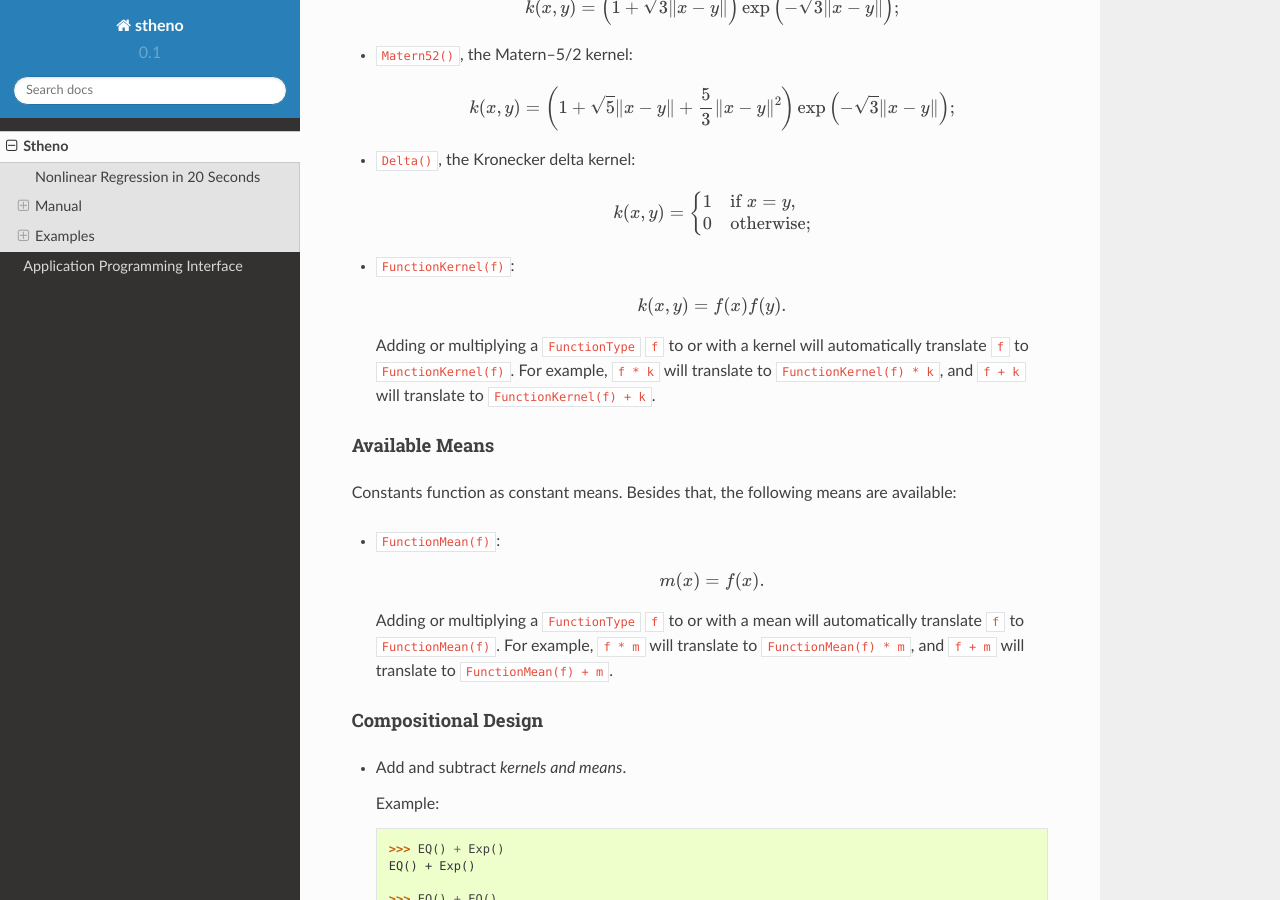
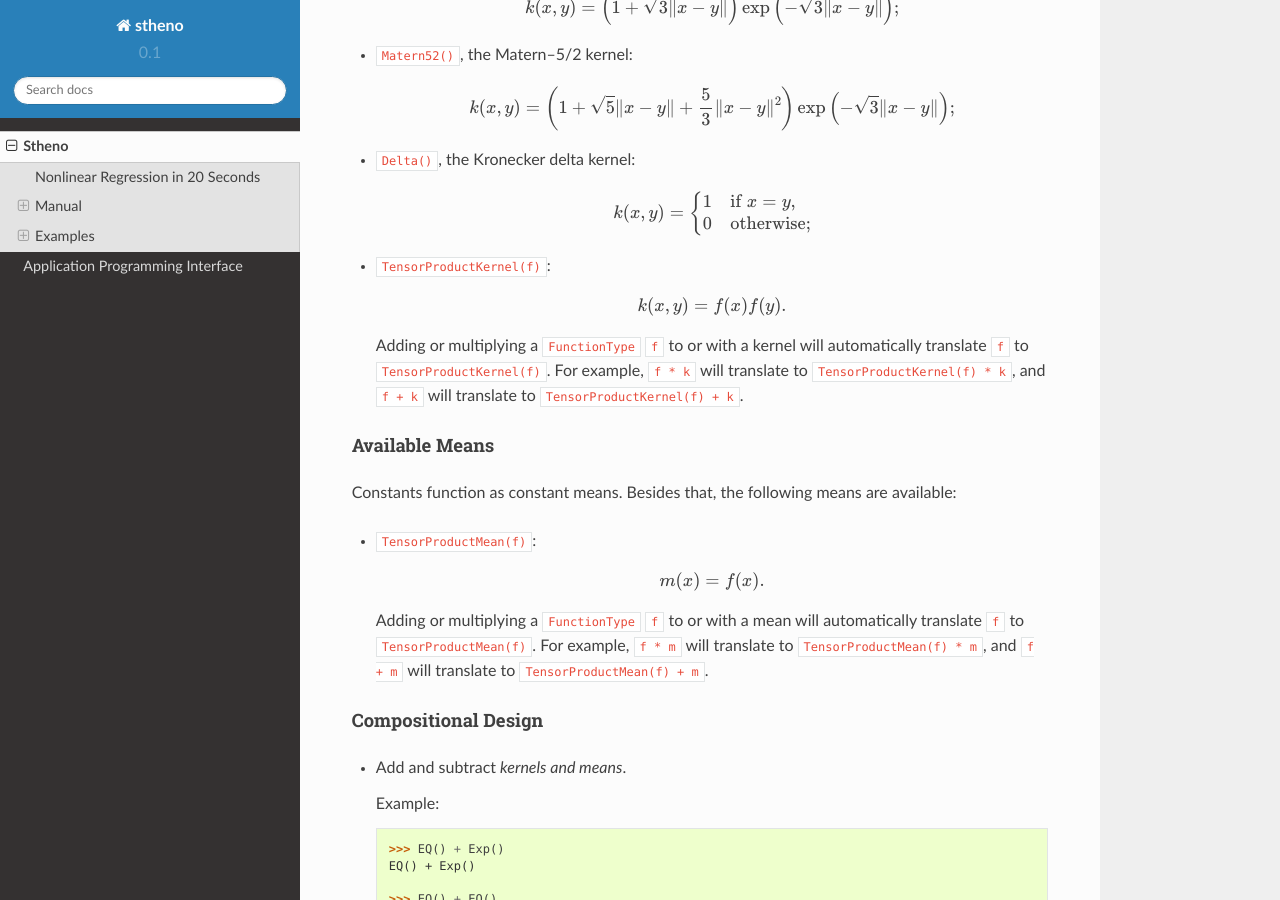
Before and after one commit to wesselb/stheno, a Sphinx documentation site: the page built from doc/readme.rst, in a window 1280 px wide and 900 px high, scrolled down 2441 px. Built offline with Sphinx 7.4.7 and the Read the Docs theme 2.0.0, drawn with Linux system fonts in a browser that asks for light colours; some of the changed text lies outside the part shown.

```diff
--- a/doc/readme.rst
+++ b/doc/readme.rst
@@ -149,14 +149,14 @@ kernels are available:
           0 & \text{otherwise};
          \end{cases}
 
--  ``FunctionKernel(f)``:
+-  ``TensorProductKernel(f)``:
 
    .. math::  k(x, y) = f(x)f(y).
 
    Adding or multiplying a ``FunctionType`` ``f`` to or with a kernel
-   will automatically translate ``f`` to ``FunctionKernel(f)``. For
-   example, ``f * k`` will translate to ``FunctionKernel(f) * k``, and
-   ``f + k`` will translate to ``FunctionKernel(f) + k``.
+   will automatically translate ``f`` to ``TensorProductKernel(f)``. For
+   example, ``f * k`` will translate to ``TensorProductKernel(f) * k``,
+   and ``f + k`` will translate to ``TensorProductKernel(f) + k``.
 
 Available Means
 ^^^^^^^^^^^^^^^
@@ -164,14 +164,14 @@ Available Means
 Constants function as constant means. Besides that, the following means
 are available:
 
--  ``FunctionMean(f)``:
+-  ``TensorProductMean(f)``:
 
    .. math::  m(x) = f(x).
 
    Adding or multiplying a ``FunctionType`` ``f`` to or with a mean will
-   automatically translate ``f`` to ``FunctionMean(f)``. For example,
-   ``f * m`` will translate to ``FunctionMean(f) * m``, and ``f + m``
-   will translate to ``FunctionMean(f) + m``.
+   automatically translate ``f`` to ``TensorProductMean(f)``. For
+   example, ``f * m`` will translate to ``TensorProductMean(f) * m``,
+   and ``f + m`` will translate to ``TensorProductMean(f) + m``.
 
 Compositional Design
 ^^^^^^^^^^^^^^^^^^^^
--- a/readme_example3_parametric.py
+++ b/readme_example3_parametric.py
@@ -27,7 +27,7 @@ y_obs = s.run(y.condition(f @ x, f_true)(x_obs).sample())
 model.revert_prior()
 
 # Learn.
-lml = y(x_obs).log_pdf(y_obs)
+lml = y(x_obs).logpdf(y_obs)
 SOI(-lml).minimize(s)
 
 # Print the learned parameters.
--- a/readme_example7_gpar.py
+++ b/readme_example7_gpar.py
@@ -46,10 +46,10 @@ y1_obs = np.sin(x_obs1) + 0.1 * np.random.randn(*x_obs1.shape)
 y2_obs = np.sin(x_obs2) ** 2 + 0.1 * np.random.randn(*x_obs2.shape)
 
 # Learn.
-lml1 = y1(x_obs1).log_pdf(y1_obs)
+lml1 = y1(x_obs1).logpdf(y1_obs)
 SOI(-lml1, var_list=vs1.vars).minimize(s)
 
-lml2 = y2(np.stack((x_obs2, y1_obs[inds2]), axis=1)).log_pdf(y2_obs)
+lml2 = y2(np.stack((x_obs2, y1_obs[inds2]), axis=1)).logpdf(y2_obs)
 SOI(-lml2, var_list=vs2.vars).minimize(s)
 
 # Predict first output.
--- a/readme_example8_gp-rnn.py
+++ b/readme_example8_gp-rnn.py
@@ -55,8 +55,8 @@ f_gp_rnn = (1 + a) * rnn + b
 y_gp_rnn = f_gp_rnn + e
 
 # Construct evidences.
-lml_rnn = y_rnn(x_obs).log_pdf(y_obs)
-lml_gp_rnn = y_gp_rnn(x_obs).log_pdf(y_obs)
+lml_rnn = y_rnn(x_obs).logpdf(y_obs)
+lml_gp_rnn = y_gp_rnn(x_obs).logpdf(y_obs)
 
 # Construct optimisers and initialise.
 opt_rnn = tf.train.AdamOptimizer(1e-2).minimize(
```
Also changed, not shown: other parts of doc/readme.rst (+5 -5 lines), README.md (+5 -5 lines), doc/source/stheno.function_field.rst (added, +7 -0 lines), 4 other files.
